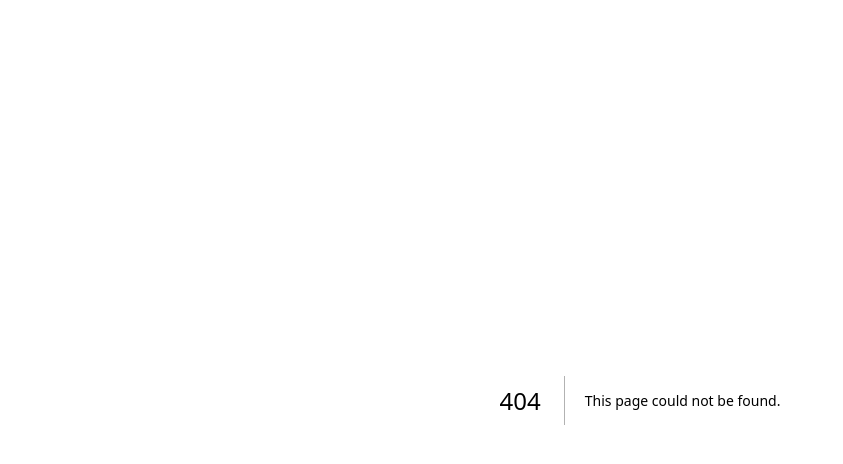
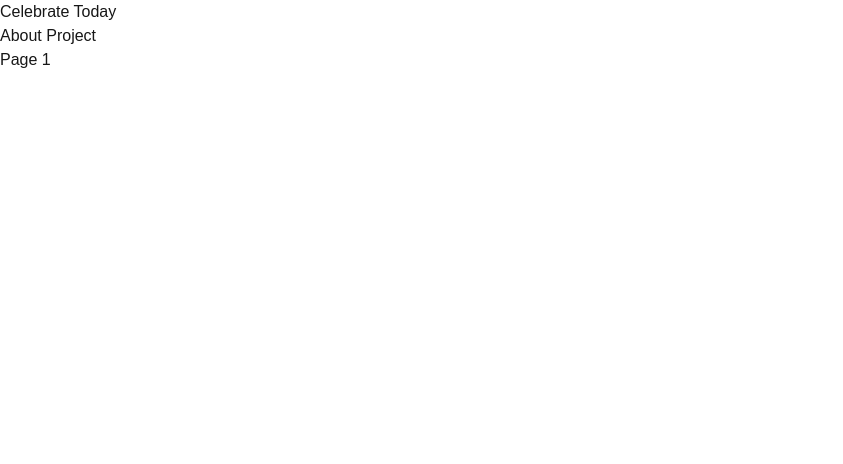
Before and after one commit to elvitak/celebrate_today, a Next.js app: page /celebration/1 in a window 1280 px wide. Before the commit this address had no page. Shown: the top 464 px of the page, without its empty margins (0-843 px from the left). Built offline with nearby package versions, Linux system fonts and the light colour scheme.

Commit message:
Add navigation for creating individual celebration pages

```diff
--- /dev/null
+++ b/src/app/celebration/[slug]/page.js
@@ -0,0 +1,16 @@
+"use client";
+import React from "react";
+import NavigationBar from "@/components/NavigationBar";
+import { useParams } from "next/navigation";
+
+const Page = () => {
+  const router = useParams();
+  return (
+    <div>
+      <NavigationBar />
+      <div>Page {router?.slug} </div>
+    </div>
+  );
+};
+
+export default Page;
```
Also changed, not shown: src/app/page.js (+6 -2 lines).
